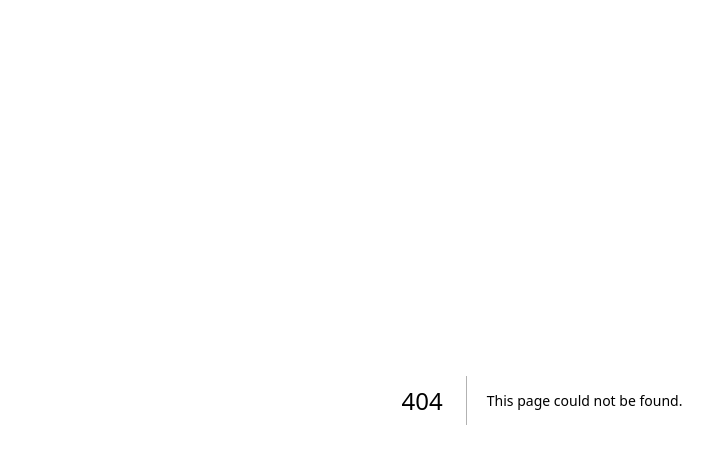
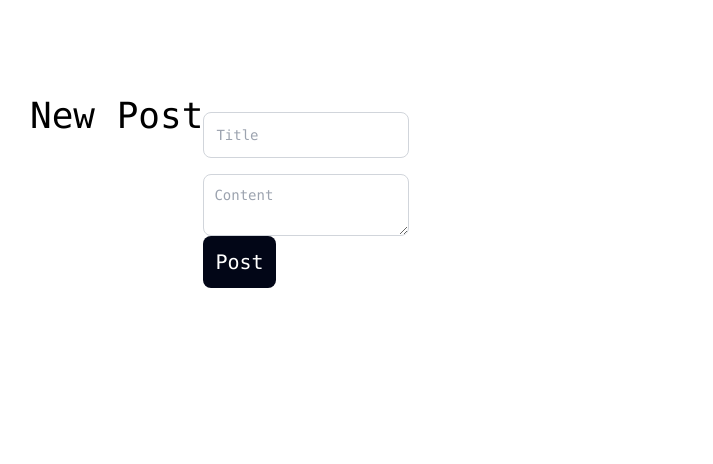
Before and after one commit to p3t3r276/nextjs-firebase-blog, a Next.js app: page /posts/edit/new in a window 1280 px wide. Before the commit this address had no page. Shown: the top 464 px of the page, without its empty margins (98-811 px from the left). Built offline with nearby package versions, Linux system fonts and the light colour scheme.

Commit message:
Add Edit and new form (#1)
Add Form with firebase

```diff
--- a/src/app/page.tsx
+++ b/src/app/page.tsx
@@ -7,7 +7,7 @@ export default function Home() {
       <div className="z-10 max-w-5xl w-full font-mono text-sm lg:flex">
         <h1 className="text-center text-4xl">Notes</h1>
         <p className="text-center text-xl">Taking note the new way.</p>
-        <Link href={'/posts/new'} className='text-white border-2 border-slate-900 bg-slate-950 hover:bg-slate-900 p-3 text-xl' >
+        <Link href={'/posts/edit/new'} className='text-white border-2 border-slate-900 bg-slate-950 hover:bg-slate-900 p-3 text-xl' >
           New Post
         </Link>
         <PostList />
--- a/src/app/posts/[id]/page.tsx
+++ b/src/app/posts/[id]/page.tsx
@@ -1,14 +1,41 @@
-import { FC } from "react";
-import { blogPostsData } from '../../../utils/blogPost.data'
+'use client'
+import { FC, useEffect, useState } from "react";
+import { Post } from '../../../utils/post.model'
+import { db } from "@/db/firebase";
+import { doc, getDoc } from "firebase/firestore";
+import { postCollection } from "@/utils/constants";
 
 interface pageProps {
   params: { id: string }
 }
 
 const Post: FC<pageProps> = ({ params }) => {
-  const index = blogPostsData.findIndex(post => post.id == params.id)
-  const post = blogPostsData[index]
+  const [loading, setLoading] = useState(false);
+  const [post, setPost] = useState<Post>()
+  useEffect(() => {
+    async function getPostById(id: string) {
+      const snapshot = await getDoc(doc(db, postCollection, params.id))
+      if (snapshot.exists()) {
+          setPost({ ...snapshot.data() as any, id: snapshot.id  })
+       }
+    }
+    try {
+      setLoading(true)
+      getPostById(params.id)
+    } catch (error) {
+      console.error(error)
+    } finally {
+      setLoading(false);
+    }
+  }, [])
 
+  if (loading) {
+    return <p>Loading...</p>
+  }
+
+  if (!post) {
+    return <p>Cannot find post</p>;
+  }
   return (
     <main className="flex min-h-screen flex-col items-center justify-between p-24">
       <div className="z-10 max-w-5xl w-full font-mono text-sm lg:flex">
--- /dev/null
+++ b/src/app/posts/edit/[id]/page.tsx
@@ -0,0 +1,81 @@
+'use client'
+import { ChangeEvent, FC, FormEvent, useEffect, useState } from "react";
+import { blogPostsData } from '../../../../utils/blogPost.data'
+import { Form } from "@/components/postForm";
+import { useRouter } from "next/navigation";
+import { Post } from "@/utils/post.model";
+import { addDoc, collection, doc, getDoc, updateDoc } from "firebase/firestore";
+import { db } from "@/db/firebase";
+import { postCollection } from "@/utils/constants";
+
+interface pageProps {
+  params: { id: string }
+}
+
+const EditPost: FC<pageProps> = ({ params }) => {
+  const router = useRouter();
+  const [loading, setLoading] = useState(false);
+  const [post, setPost] = useState<Post>();
+  const [mode, setMode] = useState('new')
+
+  useEffect(() => {
+    async function getPostById(id: string) {
+      const snapshot = await getDoc(doc(db, postCollection, params.id))
+      if (snapshot.exists()) {
+          setPost({ ...snapshot.data() as any, id: snapshot.id  })
+       }
+    }
+
+    if (params.id === 'new') {
+      setMode('new')
+      setPost({ id: "", title: '', content: '' })
+    } else {
+      setMode('edit');
+      try {
+        setLoading(true)
+        getPostById(params.id)
+      } catch (error) {
+        console.error(error)
+      } finally {
+        setLoading(false);
+      }
+    }
+  }, [])
+
+  function handleChange(e: ChangeEvent<HTMLInputElement> |
+    ChangeEvent<HTMLTextAreaElement>) {
+      setPost({ ...post, [e.target.name]: e.target.value } as any);
+  }
+
+  const handleSubmit = async (e: FormEvent<HTMLFormElement>) => {
+    e.preventDefault();
+    if (post) {
+      if (mode == 'new') {
+        await addDoc(collection(db, postCollection), {
+          title: post.title,
+          content: post.content
+        })
+        router.push('/')
+      } else {
+        const updatePost = async (post: Post) => {
+          await updateDoc(doc(db, postCollection, post.id), {
+            title: post.title,
+            content: post.content
+          })
+        }
+        updatePost(post)
+        router.push('/')
+      }
+    }
+  }
+  return (
+    <main className="flex min-h-screen flex-col items-center justify-between p-24">
+      <div className="z-10 max-w-5xl w-full font-mono text-sm lg:flex">
+      <h2 className='text-center text-4xl'>{mode === 'new' ? 'New Post' : 'Edit Post'}</h2>
+        <Form post={post} handleChange={handleChange} handleSubmit={handleSubmit} />
+      </div>
+    </main>
+  )
+}
+
+export default EditPost;
--- a/src/app/posts/new/page.tsx
+++ /dev/null
@@ -1,34 +0,0 @@
-'use client'
-import { Form } from '@/components/postForm';
-import { blogPostsData } from '@/utils/blogPost.data';
-import { useRouter } from 'next/navigation'
-import { ChangeEvent, FormEvent, useState } from 'react';
-
-export default function NewPost () {
-  const router = useRouter()
-
-  const [post, setPost] = useState({
-    title: "",
-    content: "",
-  });
-
-  function handleChange(e: ChangeEvent<HTMLInputElement> |
-    ChangeEvent<HTMLTextAreaElement>) {
-      setPost({ ...post, [e.target.name]: e.target.value });
-  }
-
-  const handleSubmit = (e: FormEvent<HTMLFormElement>) => {
-    e.preventDefault();
-    const lastPost = blogPostsData[blogPostsData.length - 1]
-    blogPostsData.push({ ...post, id: lastPost.id + 1});
-    router.push('/')
-  }
-
-  return (
-    <main className="flex flex-col items-center justify-between p-24">
-      <div className="z-10 max-w-5xl w-full font-mono text-sm lg:flex">
-      <Form handleChange={handleChange} handleSubmit={handleSubmit} />
-    </div>
-    </main>
-  )
-}
--- a/src/components/PostList.tsx
+++ b/src/components/PostList.tsx
@@ -1,18 +1,31 @@
 'use client'
 import React, { useEffect, useState } from 'react';
-import { blogPostsData } from '../utils/blogPost.data';
 import Link from 'next/link';
+import { useRouter } from 'next/navigation'
+import { Post } from '@/utils/post.model';
+import { collection, deleteDoc, doc, onSnapshot, query } from 'firebase/firestore';
+import { db } from '@/db/firebase';
+import { postCollection } from '@/utils/constants';
 
 export const PostList = () => {
-  const [posts, setPosts] = useState<any[]>([])
+  const router = useRouter()
+  const [posts, setPosts] = useState<Post[]>([])
 
   useEffect(() => {
-    setPosts(blogPostsData)
+    const q = query(collection(db, postCollection))
+    const unsubscribe = onSnapshot(q, (querySnapshot) => {
+      let postArr: Post[] = [];
+
+      querySnapshot.forEach((doc) => {
+        postArr.push({ ...doc.data() as any, id: doc.id})
+      })
+      setPosts(postArr)
+      return () => unsubscribe();
+    })
   }, [])
 
-  const removePost = (id: string) => {
-    let newList = posts.filter(post => post.id != id)
-    setPosts(newList)
+  const removePost = async (id: string) => {
+    await deleteDoc(doc(db, postCollection, id))
   }
 
   return (
@@ -24,7 +37,7 @@ export const PostList = () => {
           </Link>
           <button
             className='col-span-1 rounded-lg bg-red-500 hover:bg-red-400 text-white p-5 text-xl'
-            onClick={() => removePost(post.id)}>Edit</button>
+            onClick={() => router.push(`/posts/edit/${post.id}`)}>Edit</button>
           <button
             className='col-span-1 rounded-lg bg-red-500 hover:bg-red-400 text-white p-5 text-xl'
             onClick={() => removePost(post.id)}>X</button>
--- a/src/components/postForm.tsx
+++ b/src/components/postForm.tsx
@@ -1,6 +1,5 @@
-import { blogPostsData } from "@/utils/blogPost.data";
 import { Post } from "@/utils/post.model";
-import { FC, FormEvent, useState } from "react";
+import { FC, FormEvent } from "react";
 
 interface pageProps {
   post?: Post,
@@ -8,15 +7,15 @@ interface pageProps {
   handleChange: (e: any) => void
 }
 
-export const Form: FC<pageProps> = ({ post, handleChange, handleSubmit }) => {
-  const [currentPost, setcurrentPost] = useState<Post>({ id: '0', title: '',  content: '' })
-  if (post) {
-    setcurrentPost(currentPost)
-  }
+export const Form: FC<pageProps> = ({
+  post,
+  handleChange,
+  handleSubmit }) => {
+
   return (
     <>
-      <h2 className='text-center text-4xl'>{post?.id === 'new' ? 'New Post' : 'Edit Post'}</h2>
-      <div>
+    {post ?
+      (<div>
         <form className="items-center mt-4" onSubmit={handleSubmit}>
           <div>
             <input
@@ -24,7 +23,7 @@ export const Form: FC<pageProps> = ({ post, handleChange, handleSubmit }) => {
               name= 'title'
               className="block p-3 rounded-lg border w-full border-gray-300 focus:ring-blue-500 focus:border-blue-500"
               onChange={handleChange}
-              value={currentPost.title}
+              value={post.title}
               placeholder="Title" />
           </div>
           <div>
@@ -32,7 +31,7 @@ export const Form: FC<pageProps> = ({ post, handleChange, handleSubmit }) => {
               name= 'content'
               className="block p-2.5 mt-4 w-full rounded-lg border border-gray-300 focus:ring-blue-500"
               onChange={handleChange}
-              value={currentPost.content}
+              value={post.content}
               placeholder="Content"></textarea>
           </div>
           <div>
@@ -41,7 +40,8 @@ export const Form: FC<pageProps> = ({ post, handleChange, handleSubmit }) => {
               type="submit">Post</button>
           </div>
         </form>
-      </div>
+      </div>)
+    : ''}
     </>
   )
 }
--- /dev/null
+++ b/src/db/firebase.ts
@@ -0,0 +1,20 @@
+// Import the functions you need from the SDKs you need
+import { initializeApp } from "firebase/app";
+
+// TODO: Add SDKs for Firebase products that you want to use
+// https://firebase.google.com/docs/web/setup#available-libraries
+import { getFirestore } from "firebase/firestore";
+
+// Your web app's Firebase configuration
+const firebaseConfig = {
+  apiKey: "AIzaSyB43Pk0ZqTPZw9dScVOt8mWngM6KdwyA0c",
+  authDomain: "blog-with-tags.firebaseapp.com",
+  projectId: "blog-with-tags",
+  storageBucket: "blog-with-tags.appspot.com",
+  messagingSenderId: "382914189767",
+  appId: "1:382914189767:web:336865ffbac506c2c121e2"
+};
+
+// Initialize Firebase
+const app = initializeApp(firebaseConfig);
+export const db = getFirestore(app);
--- /dev/null
+++ b/src/utils/constants.ts
@@ -0,0 +1 @@
+export const postCollection = 'posts'
```
Also changed, not shown: package.json (+5 -4 lines), 1 other file (tests, documents, lock files or other folders).
